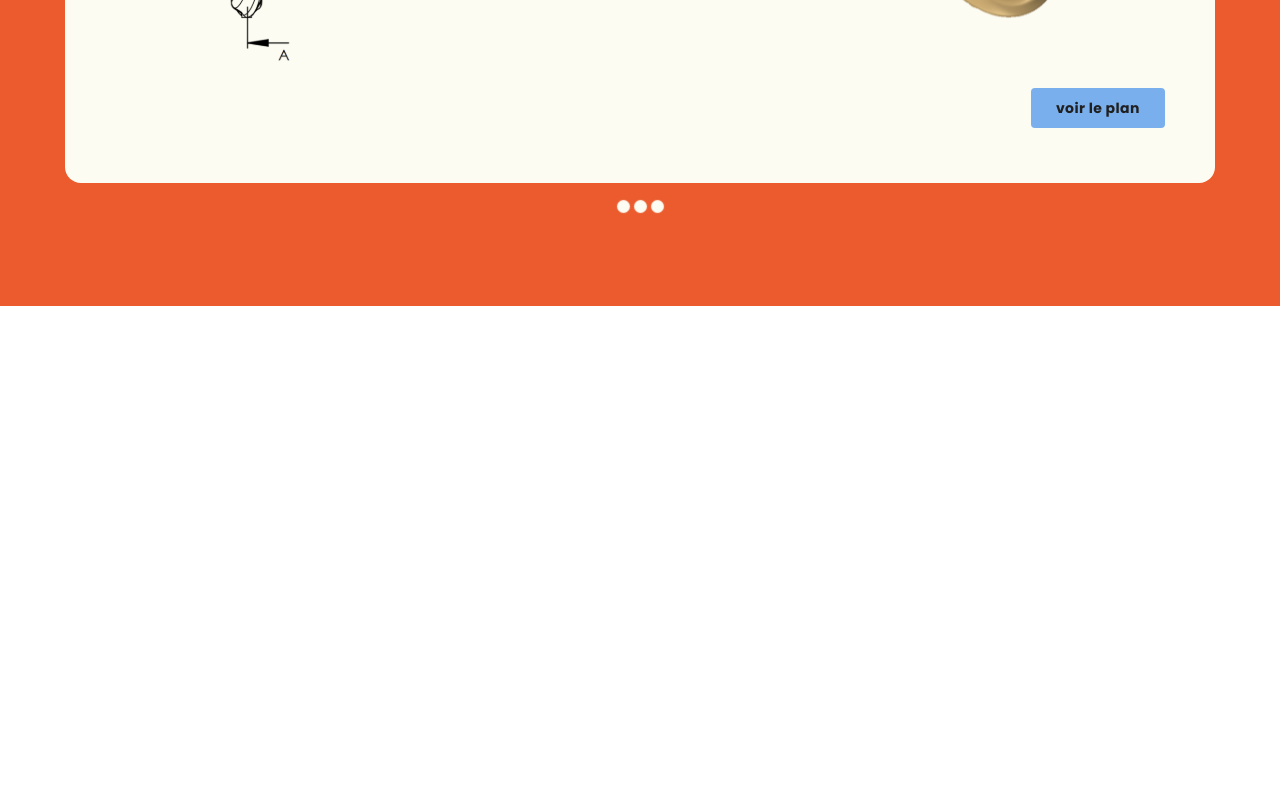
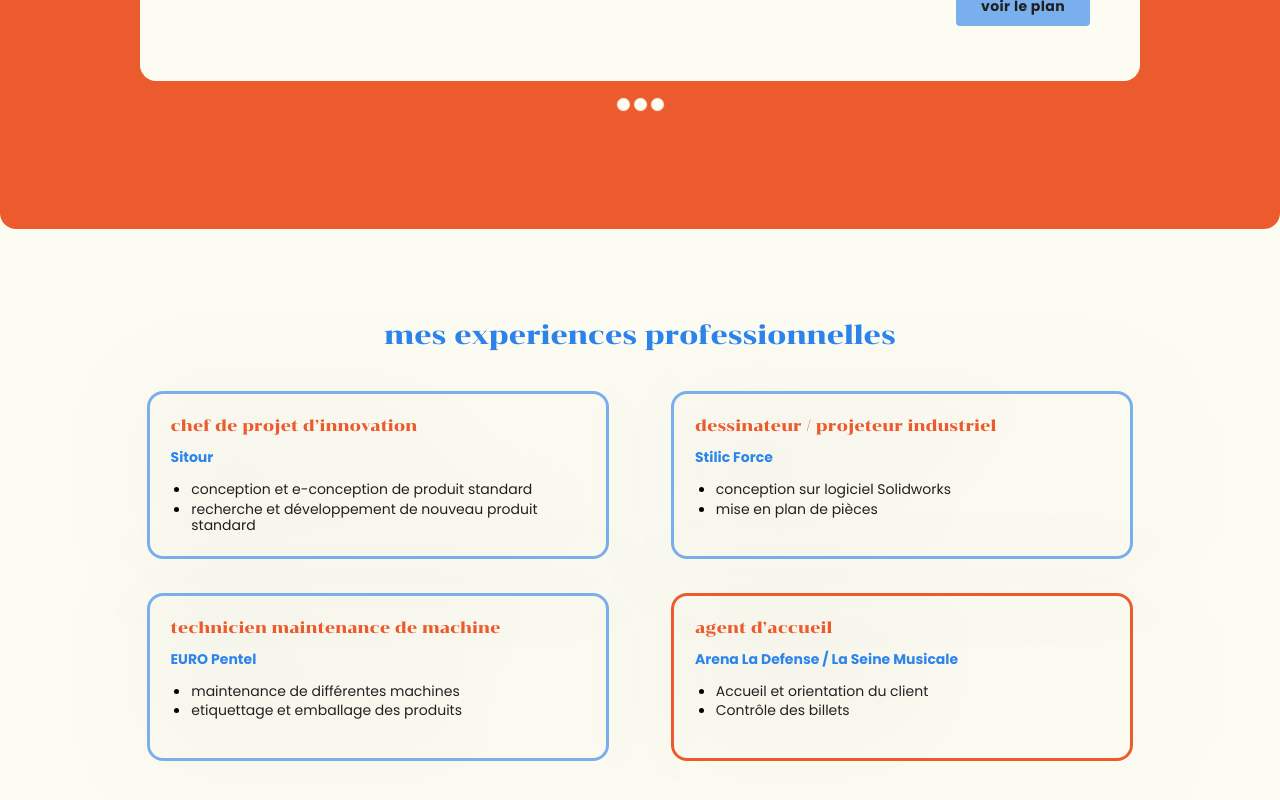
Before and after one commit to chelsm/samuel-song, a React (Create React App) app: page / in a window 1280 px wide. Shown: the part 1710-2510 px from the top of the page. Before the commit the page ends 2016 px from the top, so only its background shows below. Built offline with nearby package versions, Linux system fonts and the light colour scheme.

Commit message:
add experiences

```diff
--- a/src/App.js
+++ b/src/App.js
@@ -1,6 +1,7 @@
 import React from 'react'
 import Header from './components/header'
 import Projet from './components/project'
+import Experience from './components/experience'
 import { makeStyles } from '@material-ui/core'
 import { Typography } from '@material-ui/core'
 
@@ -82,6 +83,7 @@ function App() {
         </p>
       </div>
       <Projet />
+      <Experience/>
     </div>
 
   );
--- /dev/null
+++ b/src/components/experience.js
@@ -0,0 +1,139 @@
+import React from 'react'
+import { makeStyles } from '@material-ui/core'
+import { Typography } from '@material-ui/core'
+
+const useStyles = makeStyles({
+    root: {
+        height: '100vh',
+        display: 'flex',
+        gap: '5%',
+        flexDirection: 'column',
+        alignItems: 'center',
+        padding: '7% 5%',
+    },
+    title: {
+        color: 'var(--baby-blue)',
+        fontFamily: 'Chonburi',
+        fontSize: 27
+    },
+    jobContainer: {
+        display: 'grid',
+        gridTemplateColumns: 'repeat(2, 1fr)',
+        gridTemplateRows: 'repeat(2, 1fr)',
+        gridColumnGap: 62,
+        gridRowGap: 34,
+
+    },
+    jobCard: {
+        border: '3px solid #7AAFED',
+        filter: 'drop-shadow(6px 4px 50px rgba(0, 0, 0, 0.25))',
+        borderRadius: 16,
+        padding: '23px 21px',
+        display: 'flex',
+        flexDirection: 'column',
+        gap: 13,
+
+    },
+    name: {
+        color: 'var(--flash-orange)',
+        fontFamily: 'Chonburi',
+        fontSize: 16
+    },
+    compagnyName: {
+        fontFamily: 'Poppins-Bold',
+        fontSize: 14,
+        color: 'var(--baby-blue)'
+    },
+    ul: {
+        margin: 0,
+        padding: '0px 5%'
+    },
+    description: {
+        fontFamily: 'Poppins-Regular',
+        fontWeight: 400,
+        fontSize: 14,
+        color: 'var(--dark-gray)'
+    }
+
+})
+
+
+function Exp() {
+    const classes = useStyles()
+
+    const jobs = [
+        {
+            jobLabel: "chef de projet d’innovation",
+            compagny: 'Sitour',
+            description: [
+                'conception et e-conception de produit standard',
+                'recherche et développement de nouveau produit standard'
+            ]
+
+        },
+        {
+            jobLabel: "dessinateur / projeteur industriel",
+            compagny: 'Stilic Force',
+            description: [
+                'conception sur logiciel Solidworks',
+                'mise en plan de pièces'
+            ]
+        },
+        {
+            jobLabel: "technicien maintenance de machine",
+            compagny: 'EURO Pentel',
+            description: [
+                'maintenance de différentes machines',
+                'etiquettage et emballage des produits'
+            ]
+        },
+        {
+            jobLabel: "agent d’accueil",
+            compagny: 'Arena La Defense / La Seine Musicale',
+            description: [
+                'Accueil et orientation du client',
+                'Contrôle des billets'
+            ]
+        }
+    ]
+
+
+    return (
+        <div className={classes.root}>
+            <Typography variant="h2" className={classes.title}>
+                mes experiences professionnelles
+            </Typography>
+            <section className={classes.jobContainer}>
+                {
+                    jobs.map((job, jobIndex) => (
+                        <article className={classes.jobCard}
+                            style={{
+                                border: jobIndex === 3 && '3px solid var(--flash-orange)'
+                            }}
+                        >
+                            <Typography variant="h3" className={classes.name}>
+                                {job.jobLabel}
+                            </Typography>
+                            <Typography variant="h3" className={classes.compagnyName}>
+                                {job.compagny}
+                            </Typography>
+                            <ul className={classes.ul}>
+                                {
+                                    job.description.map(desc => (
+                                        <li>
+                                            <Typography variant="h3" className={classes.description}>
+                                                {desc}
+                                            </Typography>
+                                        </li>
+                                    ))
+                                }
+                            </ul>
+                        </article>
+                    ))
+                }
+            </section>
+        </div>
+    );
+}
+
+export default Exp;
--- a/src/components/project/components/carousel.js
+++ b/src/components/project/components/carousel.js
@@ -1,6 +1,6 @@
 import React from 'react'
 import { makeStyles } from '@material-ui/core'
-import { Typography , Button} from '@material-ui/core'
+import { Typography, Button } from '@material-ui/core'
 import Carousel from 'react-elastic-carousel';
 import Flower1 from '../../../static/images/jowelery/flower_1.svg'
 import Flower2 from '../../../static/images/jowelery/flower_2.svg'
@@ -23,20 +23,20 @@ const useStyles = makeStyles({
         '& .rec.rec-arrow': {
             display: 'none'
         },
-       '& .rec-dot': {
-            backgroundColor:'var(--milk-color)',
+        '& .rec-dot': {
+            backgroundColor: 'var(--milk-color)',
             boxShadow: '0 0 1px 3px var(--milk-color)',
             height: 7,
             width: 7,
         },
         '& .rec-dot:active': {
-            backgroundColor:'var(--baby-blue)',
+            backgroundColor: 'var(--baby-blue)',
             boxShadow: '0 0 1px 3px var(--baby-blue)',
             height: 7,
             width: 7,
         },
         '& .rec-dot_ctive': {
-            backgroundColor:'var(--baby-blue)',
+            backgroundColor: 'var(--baby-blue)',
             boxShadow: '0 0 1px 3px var(--baby-blue)',
             height: 10,
             width: 10,
@@ -49,7 +49,7 @@ const useStyles = makeStyles({
         padding: '55px 50px',
         backgroundColor: 'var(--milk-color)',
         height: 'auto',
-        width: '100%',
+        width: 900,
         margin: '0px 20px',
         color: 'blue',
         borderRadius: 16,
@@ -69,16 +69,18 @@ const useStyles = makeStyles({
     img: {
         height: 350,
         maxWidth: 200,
+        '-webkit-user-drag': 'none',
+        userDrag: 'none',
     },
-    btnSeePlan:{
+    btnSeePlan: {
         padding: '8px 25px',
         width: 'fit-content',
         background: '#7AAFED',
         color: 'var(--dark-gray)',
         textTransform: 'none',
-  fontFamily: 'Poppins-Bold',
+        fontFamily: 'Poppins-Bold',
     },
-    containerBtn:{
+    containerBtn: {
         display: 'flex',
         justifyContent: 'flex-end',
     }
@@ -102,7 +104,6 @@ function Projet() {
             img2: Pearl2,
             img3: Pearl3,
             url: PdfPearl
-
         },
         {
             label: "La bague à fleurs",
@@ -110,7 +111,6 @@ function Projet() {
             img2: Flower2,
             img3: Flower3,
             url: PdfFlower
-
         }
     ]
 
@@ -129,9 +129,9 @@ function Projet() {
                         </div>
 
                         <div className={classes.containerBtn}>
-                        <Button className={classes.btnSeePlan} href={item.url} target="_blank">
-                            voir le plan
-                        </Button>
+                            <Button className={classes.btnSeePlan} href={item.url} target="_blank">
+                                voir le plan
+                            </Button>
                         </div>
 
                     </article>
--- a/src/components/project/index.js
+++ b/src/components/project/index.js
@@ -2,22 +2,23 @@ import React from 'react'
 import { makeStyles } from '@material-ui/core'
 import { Typography } from '@material-ui/core'
 import Carousel from './components/carousel'
-
 
 const useStyles = makeStyles({
   root: {
     background: 'var(--flash-orange)',
     height: '100vh',
     display: 'flex',
-    gap: 70,
+    gap: '5%',
     flexDirection: 'column',
     alignItems: 'center',
-    padding: '10% 5%',
+    padding: '7% 5%',
+    borderBottomLeftRadius: '16px 16px',
+    borderBottomRightRadius: '16px 16px',
   },
   title: {
     color: 'var(--milk-color)',
     fontFamily: 'Chonburi',
-    fontSize: 30
+    fontSize: 27
   },
   description: {
     color: 'var(--milk-color)',
@@ -25,9 +26,7 @@ const useStyles = makeStyles({
     fontSize: 16,
     textAlign: 'center',
   }
-
 })
-
 
 function Projet() {
   const classes = useStyles()
```
Also changed, not shown: src/static/icon/deco.svg (added).
